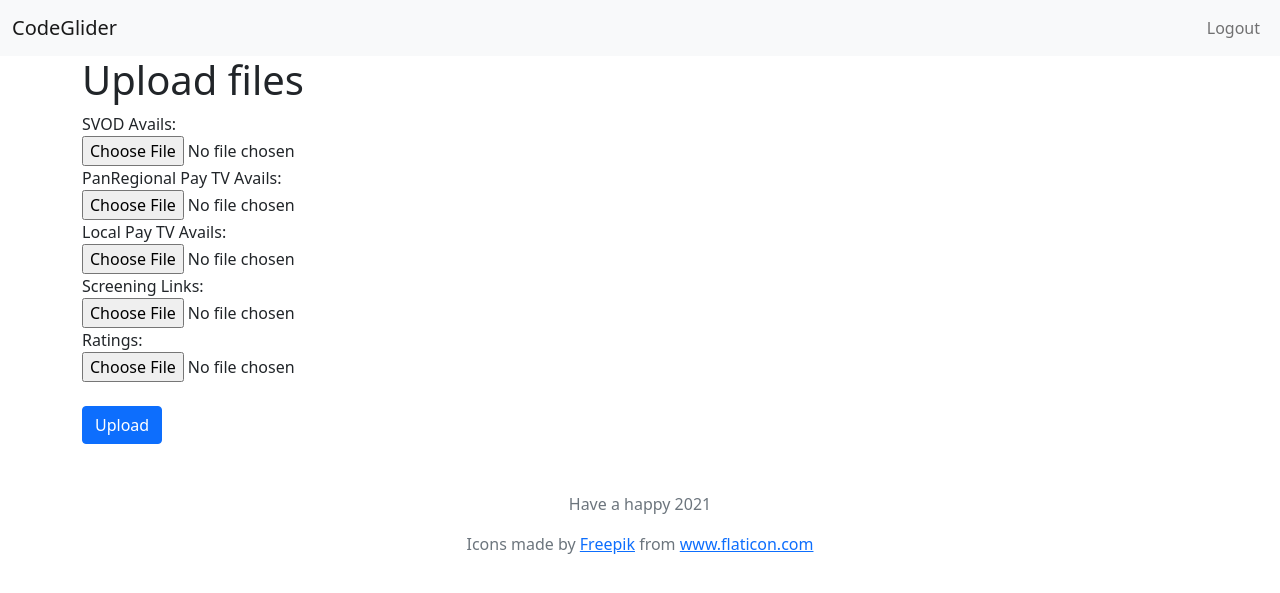
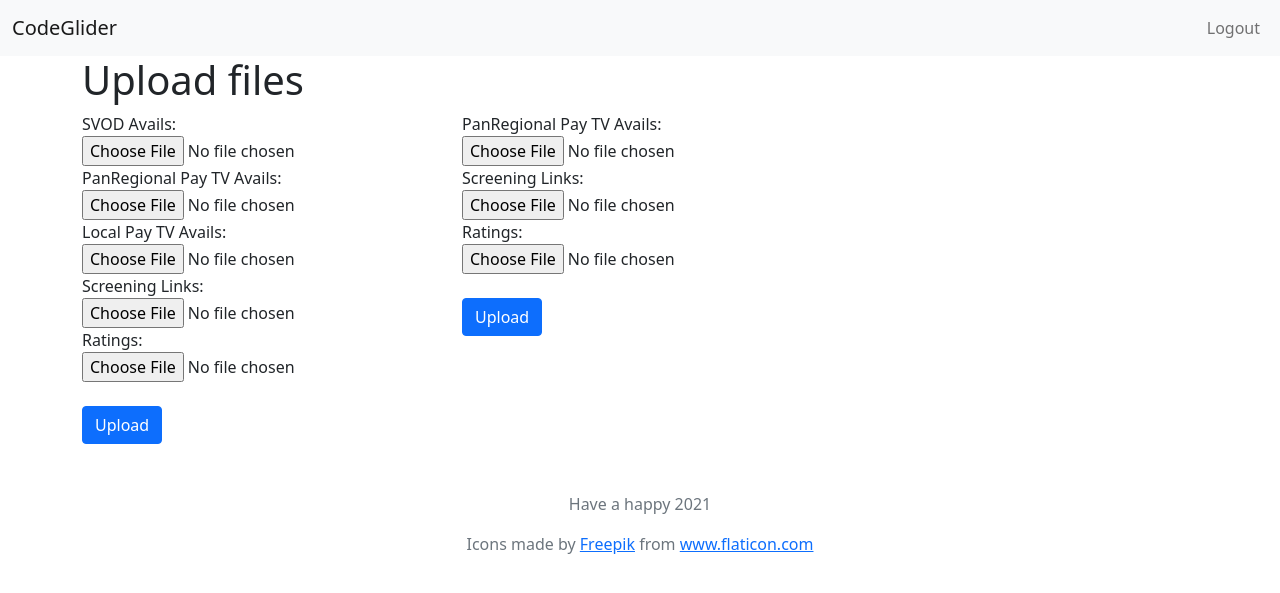
Before and after one commit to AlexCodeGlider/portfolio-project, a Django app: page /avails/ in a window 1280 px wide. Shown: the top 593 px of the page. Run offline with Django 3.2, Linux system fonts and the light colour scheme; the visitor is signed in with stand-in values (Sample User, id 1); some libraries are stand-ins or nearby versions.

Commit message:
Added PanRegionalPTV avails

```diff
--- a/avails/templates/avails/avails.html
+++ b/avails/templates/avails/avails.html
@@ -10,6 +10,8 @@
 {% if user.is_authenticated %}
 <h1>Upload files</h1>
 
+<div class="row">
+  <div class="col-4">
 <form method="POST" action="{% url 'avails' %}" enctype="multipart/form-data">
   {% csrf_token %}
   SVOD Avails:
@@ -35,6 +37,27 @@
   <br />
   <input class="btn btn-primary" type="submit" value="Upload" />
 </form>
+</div>
+<div class="col-4">
+<form method="POST" action="{% url 'avails' %}" enctype="multipart/form-data">
+{% csrf_token %}
+PanRegional Pay TV Avails:
+<br />
+<input type="file" name="ptv_avails" />
+<br />
+Screening Links:
+<br />
+<input type="file" name="screeners" />
+<br />
+Ratings:
+<br />
+<input type="file" name="ratings" />
+<br />
+<br />
+<input class="btn btn-primary" type="submit" value="Upload" />
+</form>
+</div>
+</div>
 {% else %}
   <a href="{% url 'login' %}" style="text-decoration: none"><p class="lead text-muted">Please login to continue</p></a>
 {% endif %}
--- a/avails/views.py
+++ b/avails/views.py
@@ -45,7 +45,7 @@ def tidy_split(df, column, sep=',', keep=False):
     new_df[column] = new_values
     return new_df
 
-def cleanup(df, suffix):
+def cleanup(df, suffix=''):
     df['Non-Exclusive Date'] = df['Non-Exclusive Date'].replace('NOT AVAIL', np.nan).astype('datetime64')
     df['Non-Exclusive Date'] = df.apply(lambda x: dt.date.today() if x['Available?'] == 'Avail NE' else x['Non-Exclusive Date'], axis=1)
     max_prev_sale_enddate = df['Previous Sale Activity'].str.extractall(r'(\d{2}[-]\w{3}[-]\d{4})').astype('datetime64').reset_index().groupby('level_0')[0].max()
@@ -76,8 +76,8 @@ def cleanup(df, suffix):
 
     df = df.join(sale_activity, on='Unique Id', how='left').sort_values(by='Unique Id')
 
-    df.columns = list(df.columns[:13]) + [str(col) + '_' + suffix for col in df.columns[13:]]
-    return df, [str(col) + '_' + suffix for col in sale_activity.columns]
+    df.columns = list(df.columns[:13]) + [str(col) + suffix for col in df.columns[13:]]
+    return df, [str(col) + suffix for col in sale_activity.columns]
 
 def process(df, sales, screeners, ratings):
     metadata = ['Title', 'Genre', 'Cast Member', 'Year Completed', 'Director',
@@ -86,25 +86,12 @@ def process(df, sales, screeners, ratings):
 
     metadata_df = df[metadata].drop_duplicates().copy()
 
-    agg_dict = {'Region': lambda x: ' & '.join(x),
-                        'First Run or Library_PanRegionalPayTV':'first',
-                        'Available?_PanRegionalPayTV': 'first',
-                         'Holdback_PanRegionalPayTV': 'first',
-                         'Note_PanRegionalPayTV': 'first',
-                         'Acq. Expires_PanRegionalPayTV': 'first',
-                         'Previous Sale Activity_PanRegionalPayTV': 'first',
-                        'First Run or Library_LocalPayTV':'first',
-                         'Available?_LocalPayTV': 'first',
-                         'Holdback_LocalPayTV': 'first',
-                         'Note_LocalPayTV': 'first',
-                         'Acq. Expires_LocalPayTV': 'first',
-                         'Previous Sale Activity_LocalPayTV': 'first',
-                        'First Run or Library_SVOD':'first',
-                         'Available?_SVOD': 'first',
-                         'Holdback_SVOD': 'first',
-                         'Note_SVOD': 'first',
-                         'Acq. Expires_SVOD': 'first',
-                         'Previous Sale Activity_SVOD': 'first'}
+    agg_dict = {'Region': lambda x: ' & '.join(x)}
+
+    for col in df.columns:
+        for colname in ['First Run or Library', 'Available', 'Holdback', 'Note', 'Acq. Expires', 'Previous Sale Activity']:
+            if colname in col:
+                agg_dict[col] = 'first'
 
     sales = [sale for sale in sales if not sale.startswith('_')]
 
@@ -160,7 +147,7 @@ def process(df, sales, screeners, ratings):
 def avails(request):
     if request.method == "POST":
         dataset = Dataset()
-        if request.FILES['svod_avails'] and request.FILES['ptv_avails'] and request.FILES['ptv_local_avails'] and request.FILES['screeners'] and request.FILES['ratings']:
+        if 'svod_avails' in request.FILES.keys() and 'ptv_avails' in request.FILES.keys() and 'ptv_local_avails' in request.FILES.keys() and 'screeners' in request.FILES.keys() and 'ratings' in request.FILES.keys():
             imported_svod = dataset.load(request.FILES['svod_avails'].read(), format='xlsx')
             imported_svod.headers = imported_svod[0]
             svod_avails = imported_svod.export('df')
@@ -188,9 +175,9 @@ def avails(request):
             ratings['Unique Id'] = ratings['Unique Identifier'].astype(int)
             ratings.drop(['Unique Identifier', 'Title', 'Imdb'], axis = 1, inplace=True)
 
-            svod_avails, svod_sales = cleanup(svod_avails, 'SVOD')
-            ptv_avails, ptv_sales = cleanup(ptv_avails, 'PanRegionalPayTV')
-            ptv_local_avails, ptv_local_sales = cleanup(ptv_local_avails, 'LocalPayTV')
+            svod_avails, svod_sales = cleanup(svod_avails, '_SVOD')
+            ptv_avails, ptv_sales = cleanup(ptv_avails, '_PanRegionalPayTV')
+            ptv_local_avails, ptv_local_sales = cleanup(ptv_local_avails, '_LocalPayTV')
 
             ptv_avails = ptv_avails.merge(ptv_local_avails, on=list(ptv_avails.columns[:13]), how='left')
             merged_df = ptv_avails.merge(svod_avails, on=list(ptv_avails.columns[:13]), how='left')
@@ -233,6 +220,55 @@ def avails(request):
                 response = HttpResponse(b.getvalue(), content_type='application/vnd.openxmlformats-officedocument.spreadsheetml.sheet')
                 response['Content-Disposition'] = 'attachment; filename=%s.xlsx' % 'SVOD-PayTV Avails'
             return response
+
+        elif 'ptv_avails' in request.FILES.keys() and 'screeners' in request.FILES.keys() and 'ratings' in request.FILES.keys():
+            imported_ptv = dataset.load(request.FILES['ptv_avails'].read(), format='xlsx')
+            imported_ptv.headers = imported_ptv[0]
+            ptv_avails = imported_ptv.export('df')
+            ptv_avails.drop([0], inplace=True)
+
+            imported_screeners = dataset.load(request.FILES['screeners'].read(), format='xlsx')
+            screeners = imported_screeners.export('df')
+            screeners.dropna(axis=0, subset=['Unique Identifier'], inplace=True)
+            screeners['Unique Id'] = screeners['Unique Identifier'].astype(int)
+            screeners.drop(['Unique Identifier', 'Title', 'Web Site'], axis = 1, inplace=True)
+
+            imported_ratings = dataset.load(request.FILES['ratings'].read(), format='xls')
+            ratings = imported_ratings.export('df')
+            ratings.dropna(axis=0, subset=['Unique Identifier'], inplace=True)
+            ratings['Unique Id'] = ratings['Unique Identifier'].astype(int)
+            ratings.drop(['Unique Identifier', 'Title', 'Imdb'], axis = 1, inplace=True)
+
+            ptv_avails, ptv_sales = cleanup(ptv_avails)
+
+            sales = ptv_sales
+            sales = [sale for sale in sales if not sale.startswith('_')]
+
+            df = process(ptv_avails, sales, screeners, ratings)
+
+            cols_ordered = ['Project Type', 'Unique Id', 'Title', 'Region', 'Year', 'Genre', 'Cast Member',
+                            'Director',  'Synopsis', 'Website',
+                            'Original Format', 'Dialogue Language', 'Subtitle Language',
+
+                            'First Run or Library',
+                            'Available?', 'Non-Exclusive Date',
+                            'Exclusive Date', 'Note',
+                            'Holdback',
+
+                            'Acq. Expires',
+                            'Link','Password', 'IMDB Link', 'US Box Office', 'LATAM Box Office', 'USA ',
+                            'Mexico', 'Brazil', ' Argentina', 'Bolivia', 'Chile', 'Colombia ',
+                            'Costa Rica', 'Ecuador', 'El Salvador', 'Guatemala', 'Honduras',
+                            'Nicaragua', 'Panama', 'Paraguay', 'Peru', 'Dominican Republic',
+                            'Uruguay', 'Venezuela']
+
+            with BytesIO() as b:
+                writer = pd.ExcelWriter(b, engine='openpyxl')
+                df[cols_ordered + sales].to_excel(writer, sheet_name='Avails')
+                writer.save()
+                response = HttpResponse(b.getvalue(), content_type='application/vnd.openxmlformats-officedocument.spreadsheetml.sheet')
+                response['Content-Disposition'] = 'attachment; filename=%s.xlsx' % 'PanRegionalPayTV Avails'
+            return response
         else:
             return render(request, 'avails/avails.html', {'error': 'All files required'})
     else:
```
Also changed, not shown: 1 other file.
